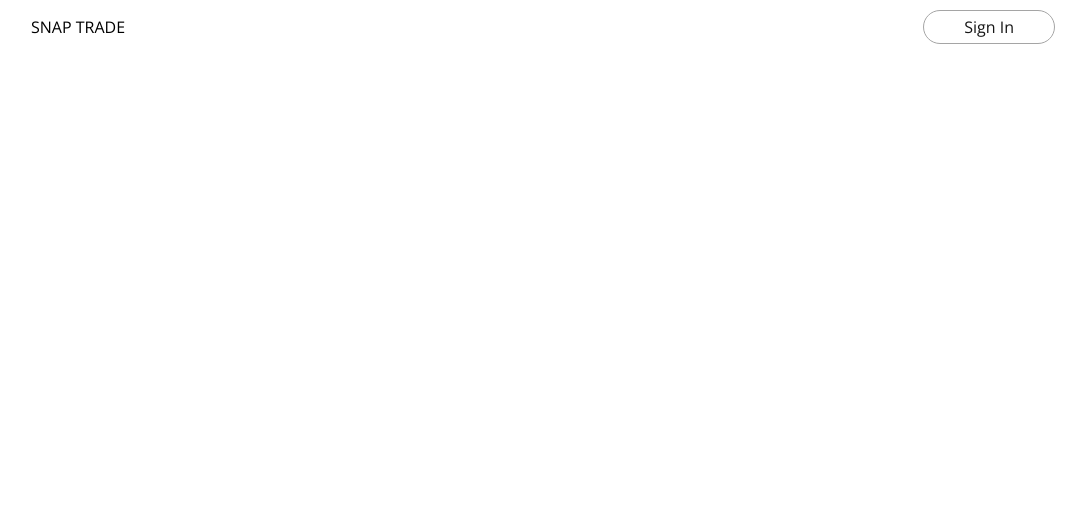
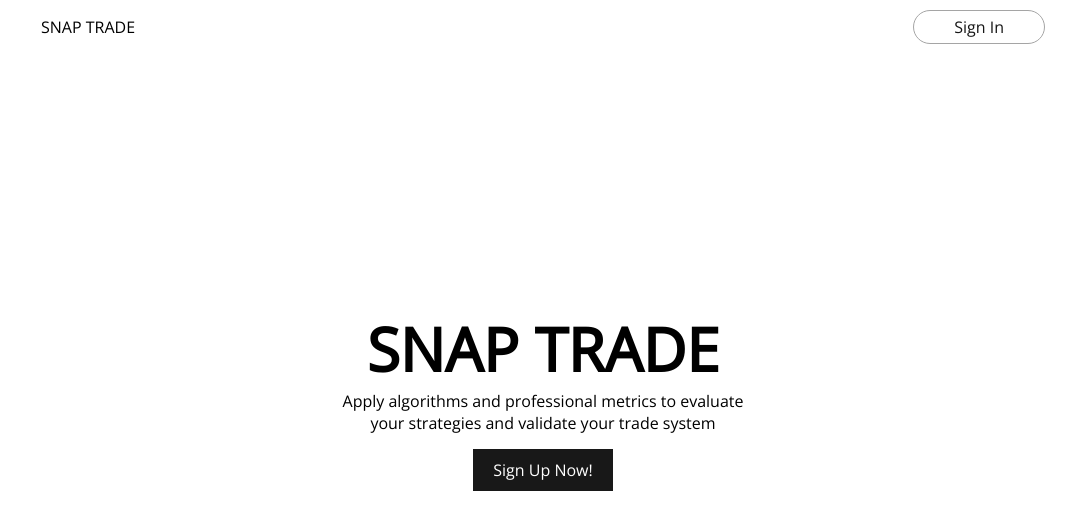
Before and after one commit to plathon/snap-trade-next, a Next.js app: page / in a window 1280 px wide. Shown: the top 530 px of the page, without its empty margins (97-1183 px from the left). Built offline with nearby package versions, Linux system fonts and the light colour scheme.

Commit message:
feat: hero landing page

```diff
--- a/src/pages/_app.tsx
+++ b/src/pages/_app.tsx
@@ -14,6 +14,16 @@ const MyApp: FC<AppProps> = ({ Component, pageProps }: AppProps) => (
         href="https://fonts.googleapis.com/css2?family=Open+Sans&display=swap"
         rel="stylesheet"
       ></link>
+      <link
+        rel="stylesheet"
+        href="https://cdnjs.cloudflare.com/ajax/libs/font-awesome/5.15.2/css/all.min.css"
+        integrity="sha512-HK5fgLBL+xu6dm/Ii3z4xhlSUyZgTT9tuc/hSrtw6uzJOvgRr2a9jyxxT1ely+B+xFAmJKVSTbpM/CuL7qxO8w=="
+        crossOrigin="anonymous"
+      />
+      <link
+        rel="stylesheet"
+        href="https://cdnjs.cloudflare.com/ajax/libs/animate.css/4.1.1/animate.min.css"
+      />
     </Head>
     <Component {...pageProps} />
   </>
--- a/src/pages/index.module.css
+++ b/src/pages/index.module.css
@@ -4,6 +4,10 @@
     display: flex;
     justify-content: space-between;
     align-items: center;
+}
+
+.topBar .title {
+    margin-left: 10px;
 }
 
 .signInButton {
@@ -13,6 +17,7 @@
     border-radius: 25px;
     padding: 5px 40px;
     transition: 0.3s;
+    margin-right: 10px;
 }
 
 .signInButton:hover {
@@ -20,3 +25,36 @@
     background-color: black;
     border-color: black;
 }
+
+.hero {
+    display: flex;
+    text-align: center;
+    align-items: center;
+    justify-content: center;
+    height: 85vh;
+}
+
+.hero h1 {
+    font-size: 60px;
+}
+
+.hero .actions {
+    margin-top: 25px;
+}
+
+.hero .actions a {
+    background-color: black;
+    color: white;
+    padding: 10px 20px;
+    text-decoration: none;
+    opacity: 0.9;
+    transition: 0.3s;
+}
+
+.hero .actions a:hover {
+    opacity: 1;
+}
+
+.more {
+    text-align: center;
+}
--- a/src/pages/index.tsx
+++ b/src/pages/index.tsx
@@ -6,9 +6,27 @@ const Home: FC = () => {
   return (
     <div>
       <div className={styles.topBar}>
-        <span>SNAP TRADE</span>
+        <span className={styles.title}>SNAP TRADE</span>
         <a className={styles.signInButton} href="#">
           Sign In
+        </a>
+      </div>
+      <div className={styles.hero}>
+        <div>
+          <h1>SNAP TRADE</h1>
+          <p>
+            Apply algorithms and professional metrics to evaluate
+            <br />
+            your strategies and validate your trade system
+          </p>
+          <div className={styles.actions}>
+            <a href="#">Sign Up Now!</a>
+          </div>
+        </div>
+      </div>
+      <div className={styles.more}>
+        <a href="#">
+          <i className="fas fa-chevron-down animate__animated animate__bounce animate__repeat-3"></i>
         </a>
       </div>
     </div>
```
